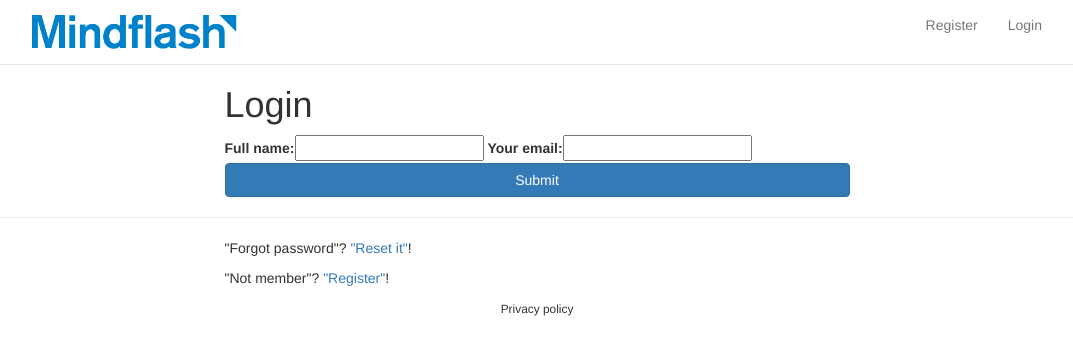
After one commit to myGitHub4publicprojects/Squeezepage, a Django app: template collector/templates/collector/registration/login.html in a window 1280 px wide. The commit adds this page. Shown: the top 355 px of the page, without its empty margins (103-1176 px from the left). Run offline with Django 3.2, Linux system fonts and the light colour scheme; the template is opened without the code that fills it: values that come from a table or form of the project are taken from there, others are empty; some libraries are stand-ins or nearby versions.

Commit message:
Added content for members and staff.

```diff
--- a/collector/static/collector/css/style.css
+++ b/collector/static/collector/css/style.css
@@ -72,7 +72,7 @@ body {
 }
 
 #companies {
-    margin-bottom: 5%;
+    margin-bottom: 4%;
 }
 
 #companies .img-responsive {
--- /dev/null
+++ b/collector/templates/collector/registration/login.html
@@ -0,0 +1,26 @@
+{% extends "base.html" %}
+
+
+{% block content %}
+<div class='row'>
+<div class='col-sm-6 col-sm-offset-3'>
+<h1>Login</h1>
+<form method="post" action=".">
+  {% csrf_token %}
+  {{ form }}
+
+  <input class='btn btn-block btn-primary' type="submit" value='Submit' />
+  <input type="hidden" name="next" value="{{ next }}" />
+</form>
+</div>
+
+</div>
+<hr/>
+<div class='row'>
+<div class='col-sm-6 col-sm-offset-3 text-align-center'>
+<p>"Forgot password"? <a href="{% url 'auth_password_reset' %}">"Reset it"</a>!</p>
+<p>"Not member"? <a href="{% url 'registration_register' %}">"Register"</a>!</p>
+</div>
+</div>
+
+{% endblock %}
```
Also changed, not shown: collector/templates/collector/home.html (+23 -2 lines), collector/views.py (+3 -4 lines).
